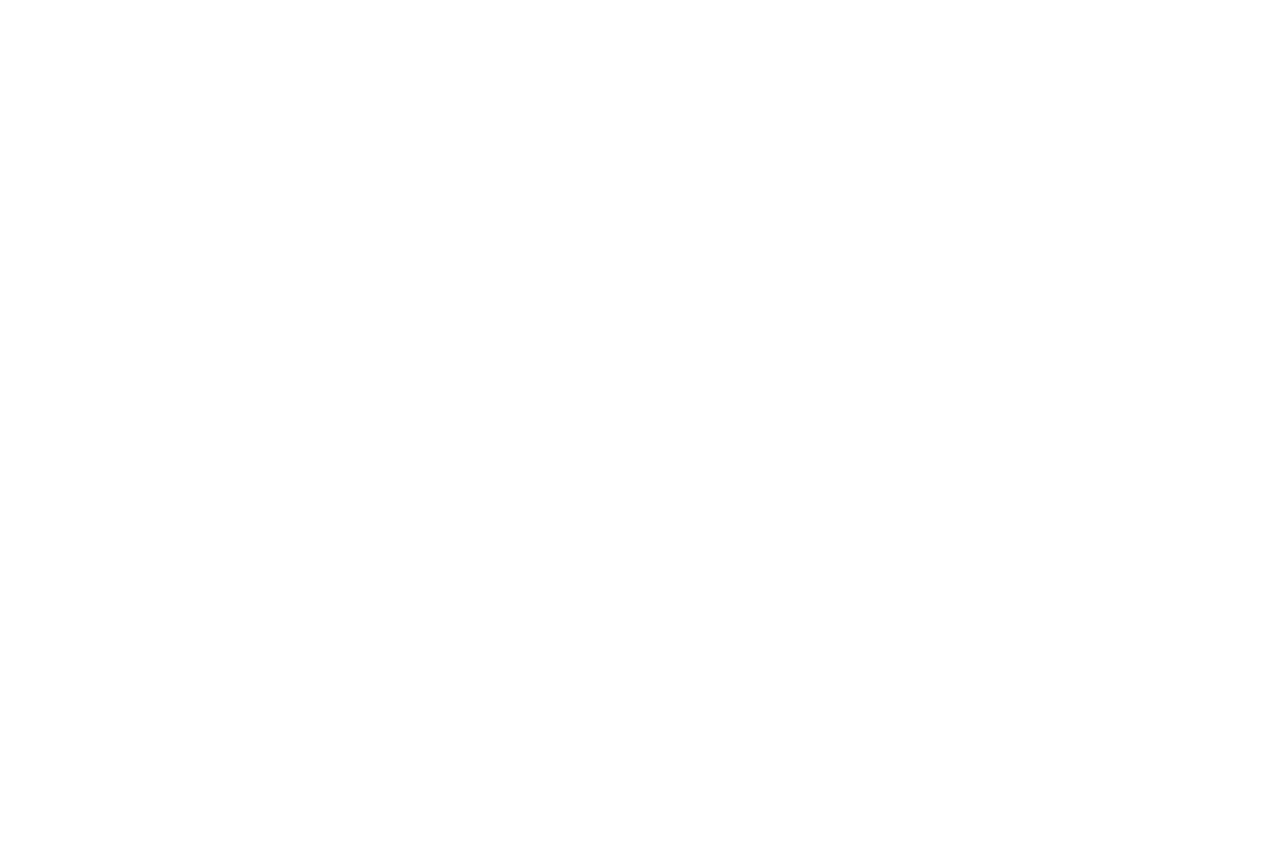
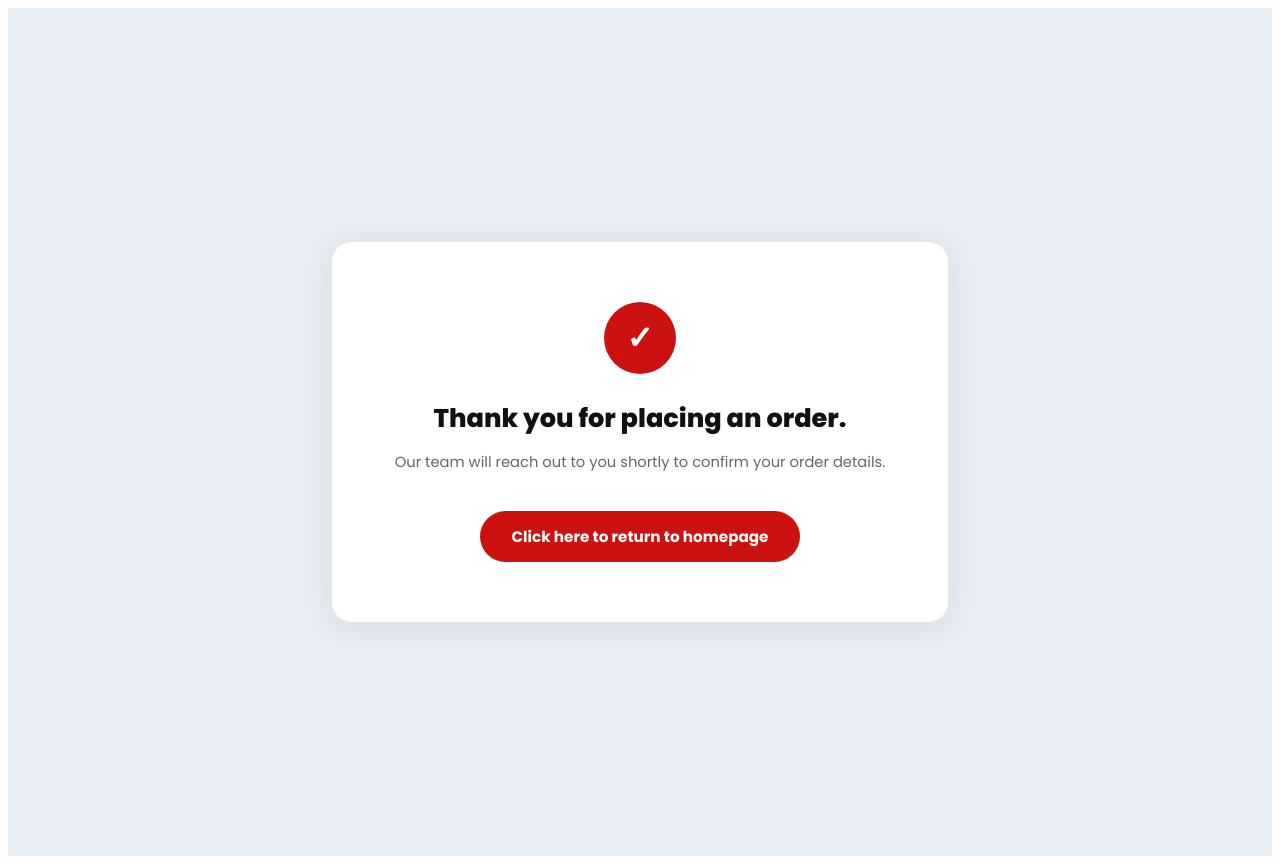
Before and after one commit to Lordrogba247/WHOT-SUYA, a React (Vite) app: page /order-success in a window 1280 px wide. Before the commit this address had no page. Before the commit the page ends 800 px from the top, so only its background shows below. Built offline with nearby package versions, Linux system fonts and the light colour scheme; a web font is replaced by a local one.

Commit message:
order success

```diff
--- a/src/App.jsx
+++ b/src/App.jsx
@@ -3,7 +3,7 @@ import { BrowserRouter, Routes, Route, useLocation } from "react-router-dom";
 import { useEffect } from "react";
 import Navbar from "./Navbar/Navbar";
 import Home from "./Landing/Home";
-// import Contact from "./Contact/Contact";
+import OrderSuccess from "./OrderSuccess/OrderSuccess";
 import Footer from "./Footer/Footer";
 import Terms from "./Terms/Terms";
 import Policy from "./Policy/Policy";
@@ -38,6 +38,7 @@ function App() {
         <Route path="/" element={<Layout />} />
         <Route path="/terms" element={<><Navbar /><Terms /><Footer /></>} />
         <Route path="/policy" element={<><Navbar /><Policy /><Footer /></>} />
+        <Route path="/order-success" element={<OrderSuccess />} />
       </Routes>
     </BrowserRouter>
   );
--- a/src/Contact/Contact.css
+++ b/src/OrderSuccess/OrderSuccess.css
@@ -171,3 +171,83 @@
     line-height: 2;
   }
 } */
+@import url("https://fonts.googleapis.com/css2?family=Poppins:wght@400;500;600;700;800&display=swap");
+
+.success-page {
+  min-height: 100vh;
+  background: #e8edf4;
+  display: flex;
+  align-items: center;
+  justify-content: center;
+  font-family: "Poppins", sans-serif;
+  padding: 24px;
+}
+
+.success-card {
+  background: #ffffff;
+  border-radius: 20px;
+  padding: 60px 48px;
+  max-width: 520px;
+  width: 100%;
+  text-align: center;
+  box-shadow: 0 4px 32px rgba(0, 0, 0, 0.08);
+}
+
+.success-icon {
+  width: 72px;
+  height: 72px;
+  background: #cc1111;
+  color: #ffffff;
+  border-radius: 50%;
+  font-size: 2rem;
+  font-weight: 700;
+  display: flex;
+  align-items: center;
+  justify-content: center;
+  margin: 0 auto 28px;
+}
+
+.success-title {
+  font-size: 1.6rem;
+  font-weight: 800;
+  color: #111111;
+  line-height: 1.3;
+  margin-bottom: 14px;
+}
+
+.success-sub {
+  font-size: 0.92rem;
+  color: #666666;
+  line-height: 1.7;
+  margin-bottom: 36px;
+}
+
+.success-btn {
+  background: #cc1111;
+  color: #ffffff;
+  border: none;
+  padding: 14px 32px;
+  border-radius: 50px;
+  font-size: 0.95rem;
+  font-weight: 700;
+  font-family: "Poppins", sans-serif;
+  cursor: pointer;
+  transition:
+    background 0.2s,
+    transform 0.15s;
+}
+
+.success-btn:hover {
+  background: #a50e0e;
+  transform: translateY(-1px);
+}
+
+@media (max-width: 560px) {
+  .success-card {
+    padding: 40px 24px;
+  }
+
+  .success-title {
+    font-size: 1.3rem;
+  }
+}
--- a/src/Contact/Contact.jsx
+++ b/src/OrderSuccess/OrderSuccess.jsx
@@ -70,3 +70,26 @@
 // };
 
 // export default Contact;
+
+import React from "react";
+import { useNavigate } from "react-router-dom";
+import "./OrderSuccess.css";
+
+const OrderSuccess = () => {
+    const navigate = useNavigate();
+
+    return (
+        <div className="success-page">
+            <div className="success-card">
+                <div className="success-icon">✓</div>
+                <h1 className="success-title">Thank you for placing an order.</h1>
+                <p className="success-sub">Our team will reach out to you shortly to confirm your order details.</p>
+                <button className="success-btn" onClick={() => navigate("/")}>
+                    Click here to return to homepage
+                </button>
+            </div>
+        </div>
+    );
+};
+
+export default OrderSuccess;
```
